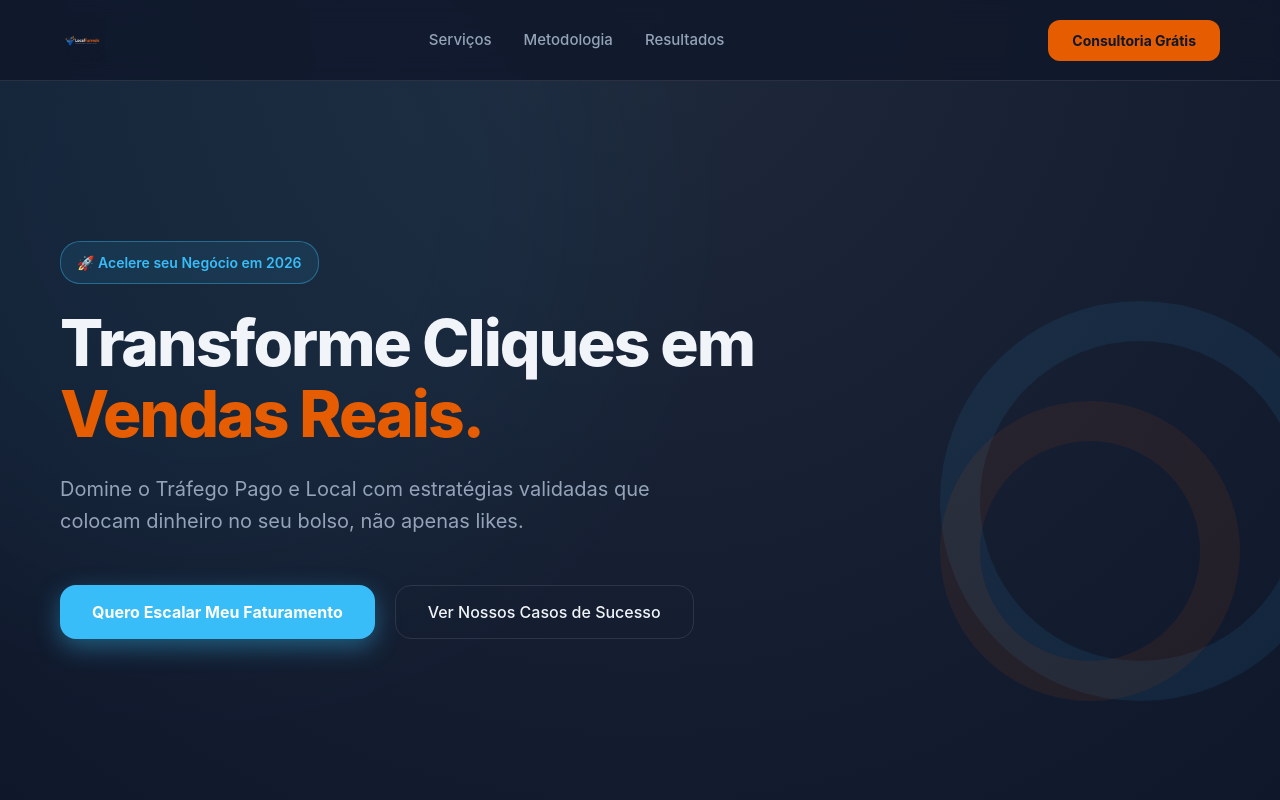
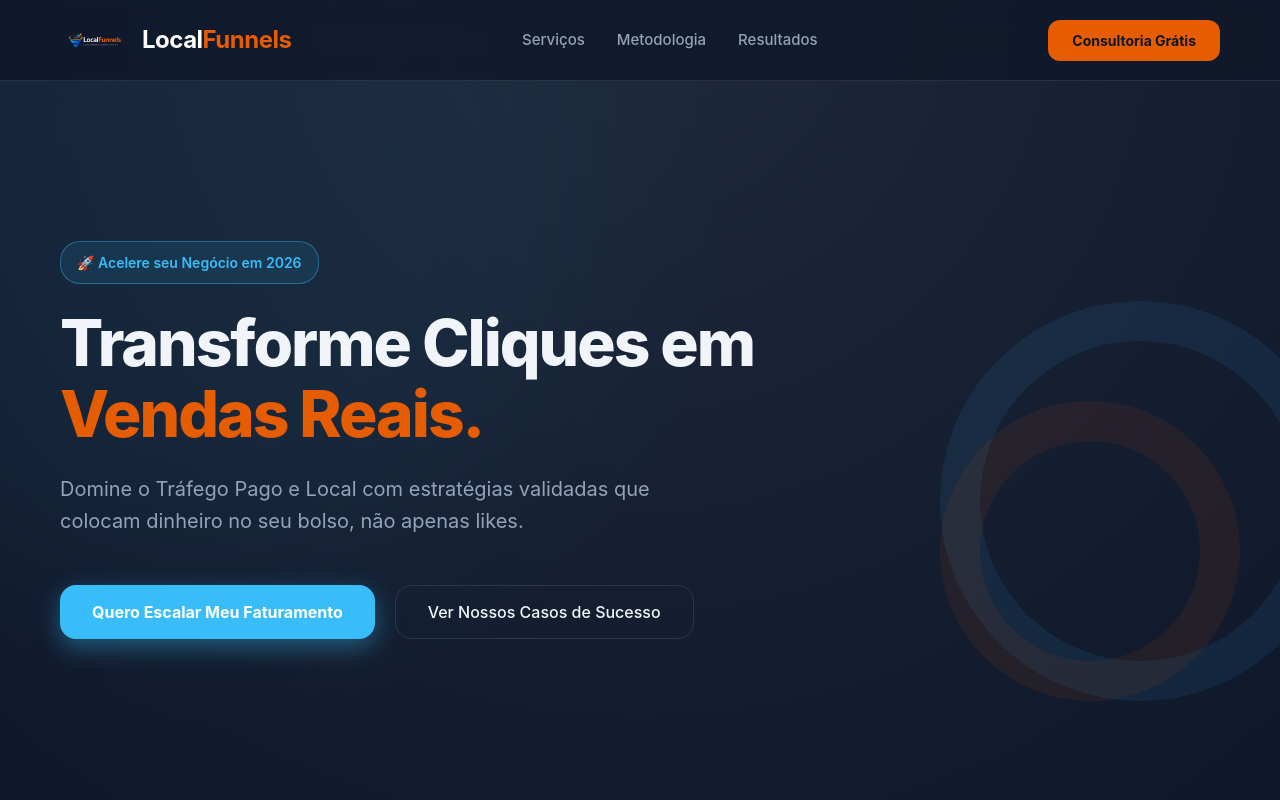
Before and after one commit to localfunnelsofc-svg/Lead-Page, a React (Vite) app: page / in a window 1280 px wide. Shown: the top 800 px of the page. Built offline with nearby package versions, Linux system fonts and the light colour scheme.

Commit message:
Increase logo size and add brand text back

```diff
--- a/src/components/Footer.css
+++ b/src/components/Footer.css
@@ -173,9 +173,9 @@
 }
 
 .footer-logo-image {
-    height: 35px;
+    height: 60px;
     width: auto;
-    margin-bottom: 8px;
+    margin-bottom: 12px;
 }
 
 .social-row {
--- a/src/components/Footer.tsx
+++ b/src/components/Footer.tsx
@@ -125,8 +125,11 @@ export const Footer = () => {
             {/* Bottom Footer */}
             <div className="footer-bottom">
                 <div className="container footer-bottom-content">
-                    <div>
-                        <img src={logoImg} alt="LocalFunnels" className="footer-logo-image" />
+                    <div className="footer-brand-container">
+                        <div style={{ display: 'flex', alignItems: 'center', gap: '12px', marginBottom: '8px' }}>
+                            <img src={logoImg} alt="LocalFunnels" className="footer-logo-image" />
+                            <span className="logo-text-brand" style={{ fontSize: '24px' }}>Local<span className="logo-highlight">Funnels</span></span>
+                        </div>
                         <p className="copyright">© 2026 LocalFunnels. Todos os direitos reservados.</p>
                     </div>
 
--- a/src/components/Header.css
+++ b/src/components/Header.css
@@ -25,8 +25,25 @@
 }
 
 .logo-image {
-    height: 45px;
+    height: 70px;
     width: auto;
+    transition: transform 0.3s ease;
+}
+
+.logo-image:hover {
+    transform: scale(1.1);
+}
+
+.logo-text-brand {
+    font-size: 24px;
+    font-weight: 700;
+    color: #fff;
+    margin-left: 12px;
+    letter-spacing: -0.5px;
+}
+
+.logo-highlight {
+    color: var(--secondary-orange);
 }
 
 .nav-links {
--- a/src/components/Header.tsx
+++ b/src/components/Header.tsx
@@ -12,6 +12,7 @@ export const Header = () => {
                 {/* Logo */}
                 <div className="logo-container">
                     <img src={logoImg} alt="LocalFunnels" className="logo-image" />
+                    <span className="logo-text-brand">Local<span className="logo-highlight">Funnels</span></span>
                 </div>
 
                 {/* Desktop Navigation */}
```
Also changed, not shown: favicon-Photoroom.png (renamed from public/favicon.png).
